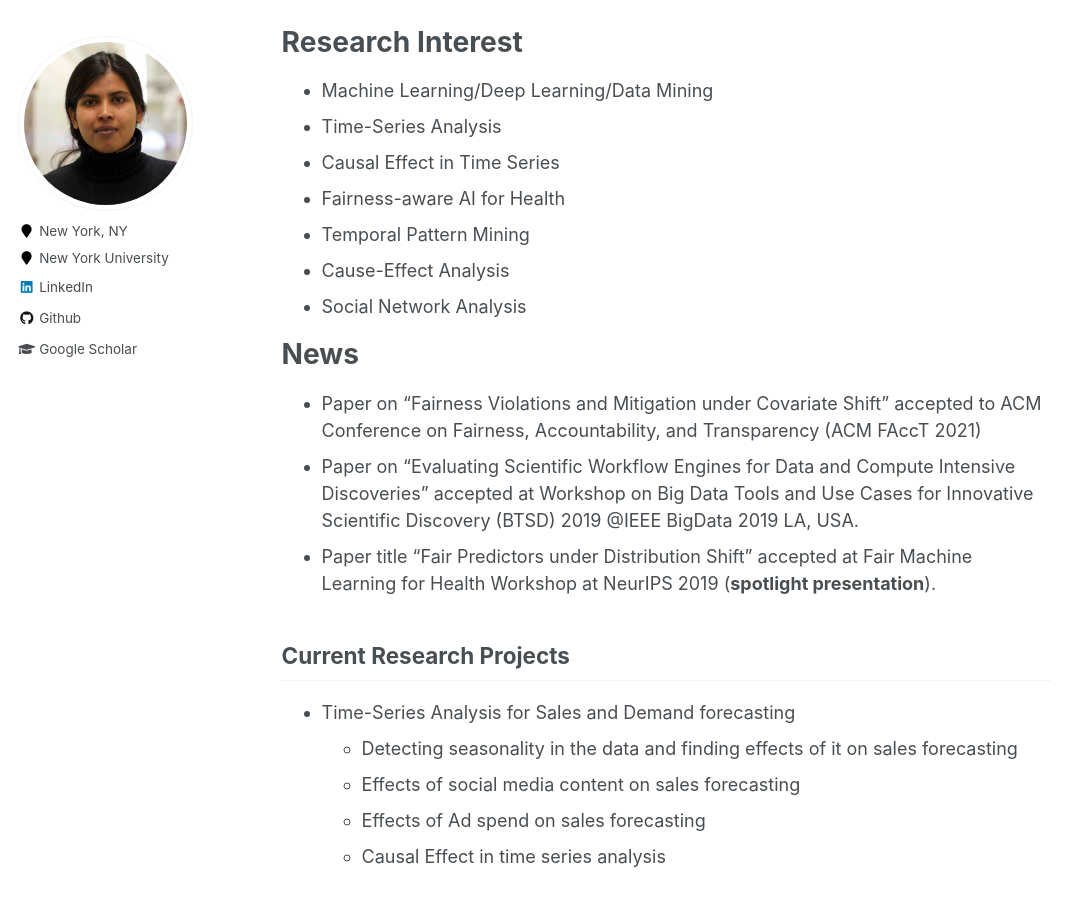
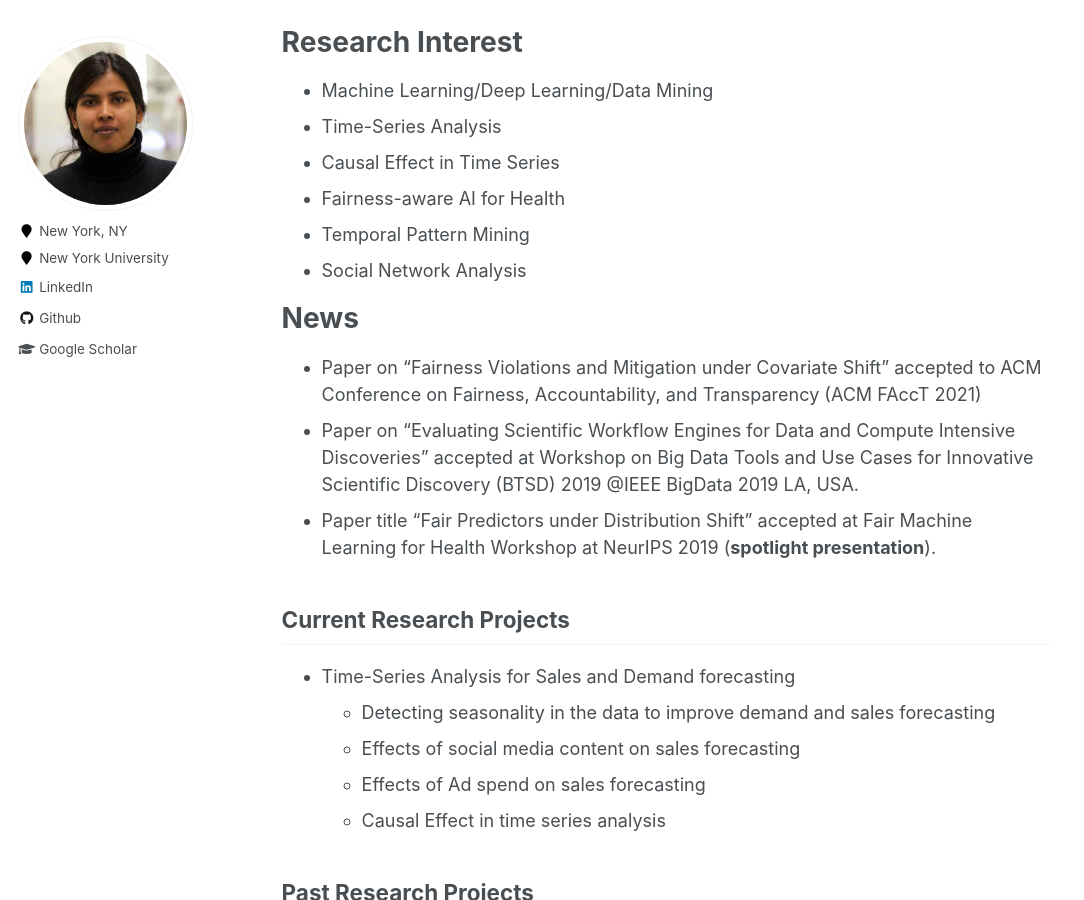
Before and after one commit to rsingh43/rsingh43.github.io, a Jekyll site: the page built from _pages/about.md, in a window 1280 px wide and 900 px high, scrolled down 320 px. Shown: the whole window, without its empty margins (0-1084 px from the left). Built offline with Jekyll 4.4.1, drawn with Linux system fonts in a browser that asks for light colours.

Commit message:
Update about.md

```diff
--- a/_pages/about.md
+++ b/_pages/about.md
@@ -18,7 +18,6 @@ Research Interest
 * Causal Effect in Time Series
 * Fairness-aware AI for Health
 * Temporal Pattern Mining
-* Cause-Effect Analysis
 * Social Network Analysis
 
 News
@@ -30,7 +29,7 @@ News
 Current Research Projects
 ------
 * Time-Series Analysis for Sales and Demand forecasting
-   * Detecting seasonality in the data and finding effects of it on sales forecasting
+   * Detecting seasonality in the data to improve demand and sales forecasting
    * Effects of social media content on sales forecasting
    * Effects of Ad spend on sales forecasting
    * Causal Effect in time series analysis
```
